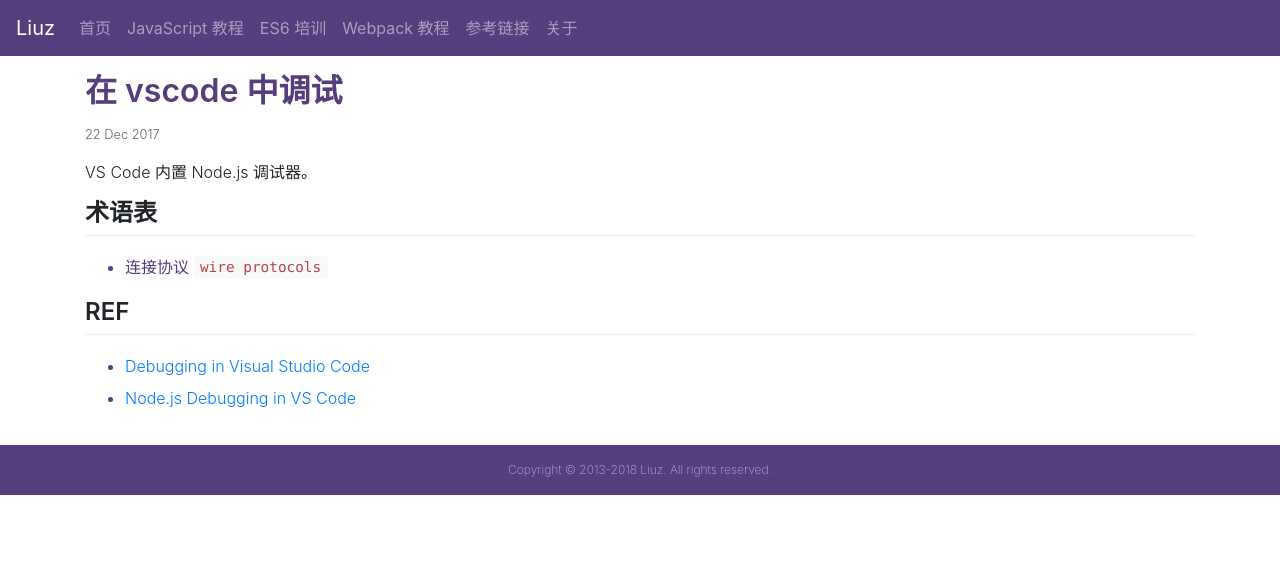
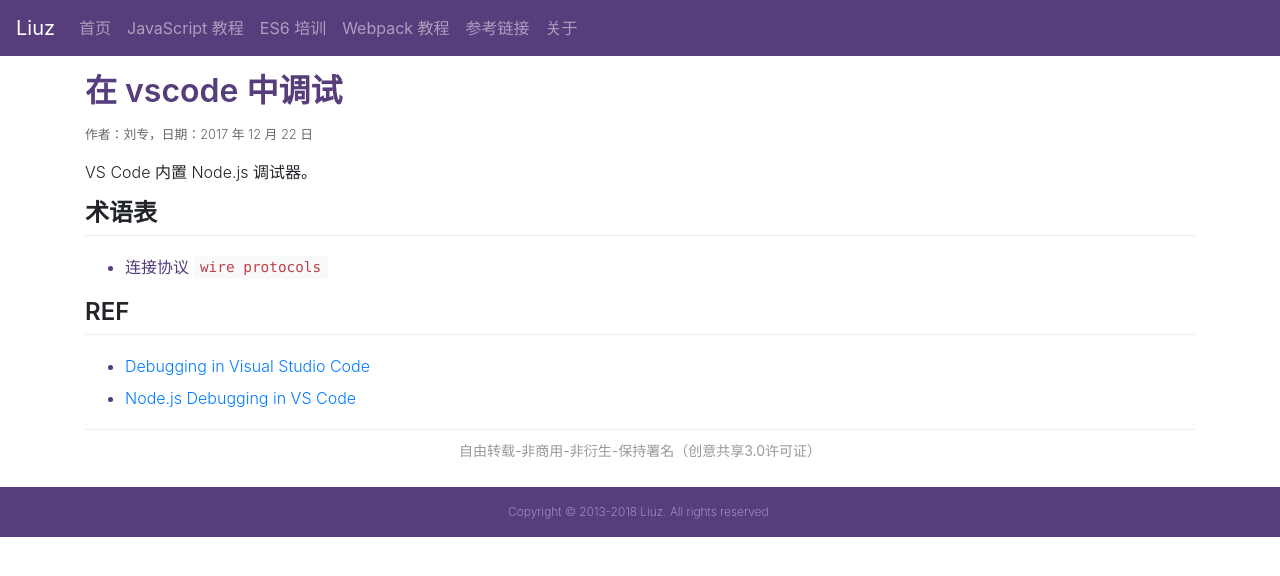
Before and after one commit to liuzhuan/liuzhuan.github.io, a Jekyll site: the page built from _posts/2017-12-22-debug-in-vscode.md, in a window 1280 px wide. Shown: the top 576 px of the page. Built offline with Jekyll 4.4.1, drawn with Linux system fonts in a browser that asks for light colours; nearby versions of some CDN libraries.

Commit message:
adding cc copyright

```diff
--- /dev/null
+++ b/_includes/copyright.html
@@ -0,0 +1,3 @@
+<div class="copyright--cc">
+    自由转载-非商用-非衍生-保持署名<a href="http://creativecommons.org/licenses/by-nc-nd/3.0/deed.zh">（创意共享3.0许可证）</a>
+</div>
--- a/_layouts/post.html
+++ b/_layouts/post.html
@@ -3,8 +3,10 @@
 ---
 
 <h1>{{page.title}}</h1>
-<p class="meta">{{ page.date | date_to_string }}</p>
+<p class="meta">作者：刘专，日期：{{ page.date | date: "%Y 年 %m 月 %d 日" }}</p>
 
 <div class="post">
     {{ content }}
 </div>
+
+{% include copyright.html %}
--- a/_sass/_base.scss
+++ b/_sass/_base.scss
@@ -4,3 +4,16 @@
 %vertical-rhythm {
   margin-bottom: $spacing-unit / 2;
 }
+
+.copyright--cc {
+  border-top: 1px solid #EEE;
+  text-align: center;
+  padding: 10px;
+  margin: 0 auto;
+  color: #999;
+  font-size: 14px;
+
+  a {
+    color: inherit;
+  }
+}
```
